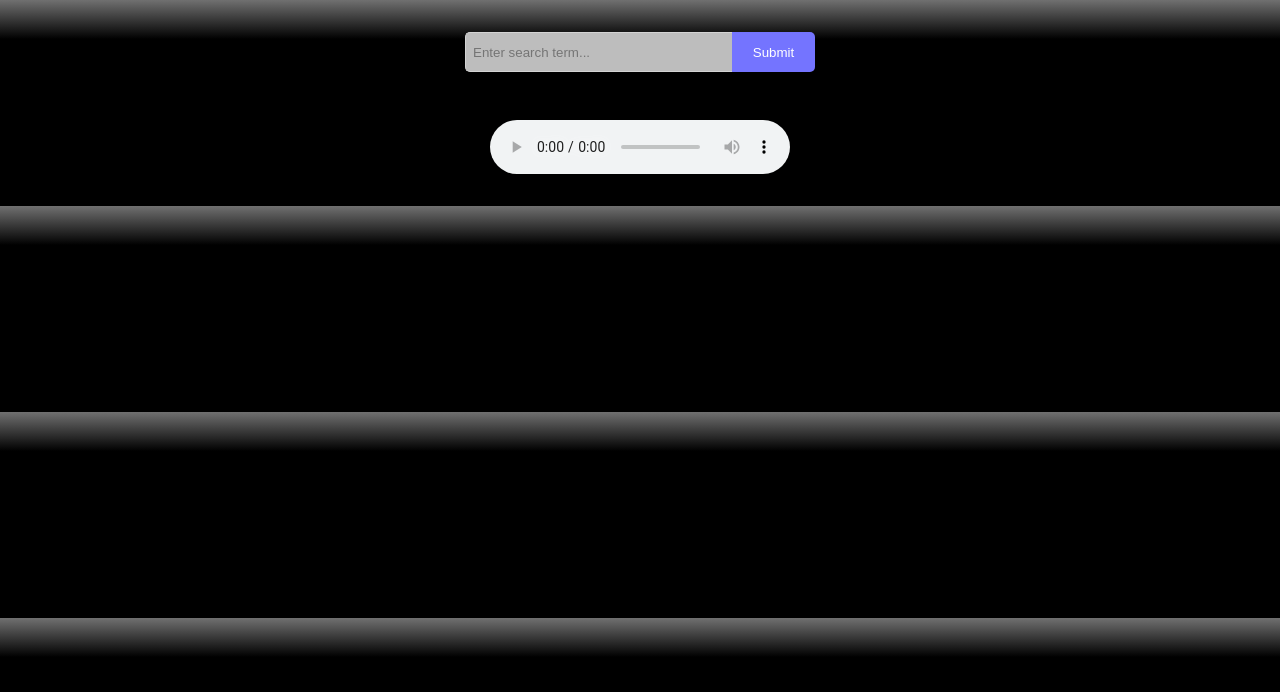
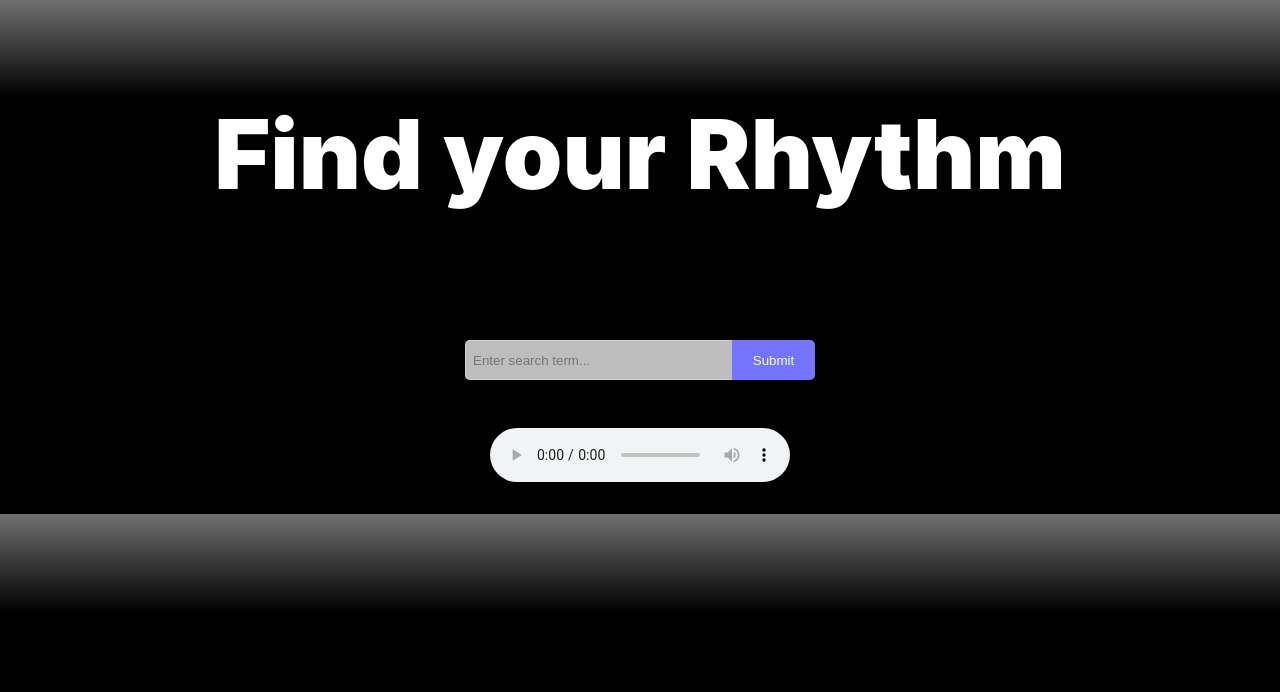
Before and after one commit to sarahhae/algorhythm, a Nuxt app: page /search in a window 1280 px wide. Shown: the top 692 px of the page. Built offline with nearby package versions, Linux system fonts and the light colour scheme; what vuesax would draw is missing.

Commit message:
Added find your rhythm header

```diff
--- a/pages/search.vue
+++ b/pages/search.vue
@@ -3,6 +3,7 @@
 
 <template>
   <div>
+    <h1 class="header-search">Find your Rhythm</h1>
     <form action="#" @submit.prevent="onSubmit">
       <div class="input-container">
         <input class="searchTerm" placeholder="Enter search term..." v-model="searchTerm" />
@@ -95,6 +96,13 @@ export default {
     max-width: 450px;
   }
 
+  .header-search {
+    color: white;
+    font-size: 96px;
+    font-weight: 900;
+    text-align: center;
+  }
+
   form {
     margin: 0 auto;
     max-width: 450px;
```
